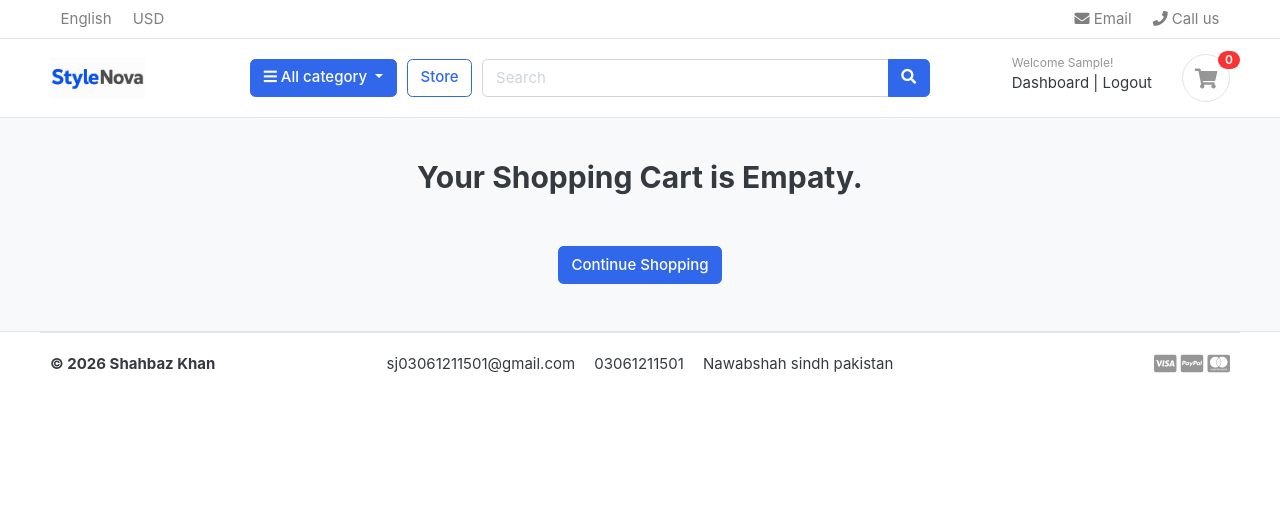
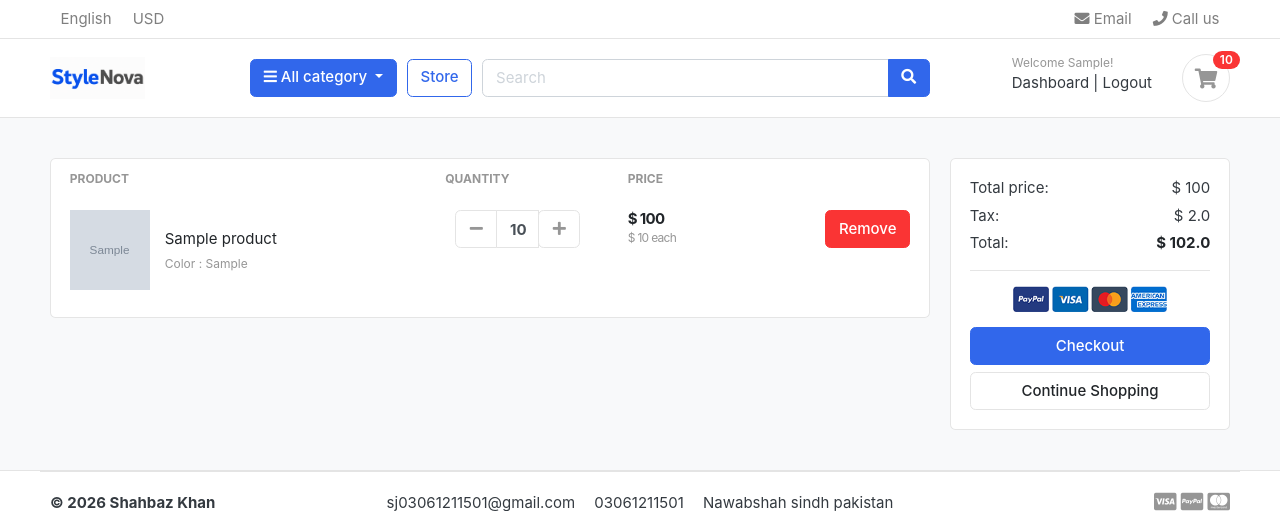
Before and after one commit to shahbazcodes786/StyleNova, a Django app: page /cart/ in a window 1280 px wide. Shown: the top 511 px of the page. Run offline with Django 4.2, Linux system fonts and the light colour scheme; a user stored in the database is signed in; tables that the repository leaves empty hold one stand-in row (values such as "Sample post"); grey boxes marked "Sample" are stand-in pictures; some libraries are stand-ins or nearby versions; some web fonts are replaced.

Commit message:
handle the cart and cartitems when a guset user is logged in

```diff
--- a/carts/context_processors.py
+++ b/carts/context_processors.py
@@ -9,7 +9,10 @@ def counter(request):
     else:
         try:
             cart = Cart.objects.filter(cart_id=_cart_id(request))
-            cart_items = CartItem.objects.all().filter(cart=cart[:1])
+            if request.user.is_authenticated:
+                cart_items = CartItem.objects.all().filter(user=request.user)
+            else:
+                cart_items = CartItem.objects.all().filter(cart=cart[:1])
             for cart_item in cart_items:
                 cart_count += cart_item.quantity
         except Cart.DoesNotExist:
--- a/carts/models.py
+++ b/carts/models.py
@@ -1,5 +1,6 @@
 from django.db import models
 from store.models import Product, Variation
+from accounts.models import Account
 
 # Create your models here.
 
@@ -12,9 +13,10 @@ class Cart(models.Model):
 
 
 class CartItem(models.Model):
+    user = models.ForeignKey(Account, on_delete=models.CASCADE, null=True)
     product = models.ForeignKey(Product, on_delete=models.CASCADE)
     variations = models.ManyToManyField(Variation, blank=True)
-    cart = models.ForeignKey(Cart, on_delete=models.CASCADE)
+    cart = models.ForeignKey(Cart, on_delete=models.CASCADE, null=True)
     quantity = models.IntegerField()
     is_active = models.BooleanField(default=True)
 
--- a/carts/views.py
+++ b/carts/views.py
@@ -2,6 +2,7 @@ from django.shortcuts import render,redirect, get_object_or_404
 from store.models import Product, Variation
 from carts.models import Cart, CartItem
 from django.core.exceptions import ObjectDoesNotExist
+from django.contrib.auth.decorators import login_required
 
 # Create your views here.
 
@@ -11,79 +12,144 @@ def _cart_id(request):
         cart = request.session.create()
     return cart
 
+
 def add_cart(request, product_id):
+    current_user = request.user
     product = Product.objects.get(id=product_id) # get the product
-    product_variation = []
-    if request.method == 'POST':
-        for item in request.POST:
-            key = item
-            value = request.POST[key]
+    #if user is authenticated
+    if current_user.is_authenticated:
+        product_variation = []
+        if request.method == 'POST':
+            for item in request.POST:
+                key = item
+                value = request.POST[key]
 
-            try:
-                variation = Variation.objects.get(product=product, variation_category__iexact=key, variation_value__iexact=value)
-                product_variation.append(variation)
-            except:
-                pass
+                try:
+                    variation = Variation.objects.get(product=product, variation_category__iexact=key, variation_value__iexact=value)
+                    product_variation.append(variation)
+                except:
+                    pass
 
-    try:
-        cart = Cart.objects.get(cart_id=_cart_id(request)) #get the cart using the cart_id present in the session
-    except Cart.DoesNotExist:
-        cart = Cart.objects.create(
-            cart_id = _cart_id(request)
-        )
-    cart.save()
-    is_cart_item_exists = CartItem.objects.filter(product=product, cart=cart).exists()
-    if is_cart_item_exists:
-        cart_item = CartItem.objects.filter(product=product, cart=cart)
-        #existing_variations -> datebase
-        #current variations -> product_variation
-        #item_id -> datebase
-        ex_var_list = []
-        id = []
-        for item in cart_item:
-            existing_variation = item.variations.all()
-            ex_var_list.append(list(existing_variation))
-            id.append(item.id)
+        is_cart_item_exists = CartItem.objects.filter(product=product, user=request.user).exists()
+        if is_cart_item_exists:
+            cart_item = CartItem.objects.filter(product=product, user=request.user)
+            #existing_variations -> datebase
+            #current variations -> product_variation
+            #item_id -> datebase
+            ex_var_list = []
+            id = []
+            for item in cart_item:
+                existing_variation = item.variations.all()
+                ex_var_list.append(list(existing_variation))
+                id.append(item.id)
 
-        print(ex_var_list)
+            print(ex_var_list)
 
-        if product_variation in ex_var_list:
-            #increase the cart item quantity
-            index = ex_var_list.index(product_variation)
-            item_id = id[index]
-            item = CartItem.objects.get(product=product, id=item_id)
-            item.quantity += 1
-            item.save()
+            if product_variation in ex_var_list:
+                #increase the cart item quantity
+                index = ex_var_list.index(product_variation)
+                item_id = id[index]
+                item = CartItem.objects.get(product=product, id=item_id)
+                item.quantity += 1
+                item.save()
 
 
+            else:
+                #create a new cart item
+                item = CartItem.objects.create(product=product, quantity=1, user=request.user)
+                if len(product_variation) > 0:
+                    item.variations.clear()
+                    item.variations.add(*product_variation)
+                # cart_item.quantity += 1 #cart_item.quantity += 1 = cart_item.quantity + 1
+                item.save()
         else:
-            #create a new cart item
-            item = CartItem.objects.create(product=product, quantity=1, cart=cart)
+            cart_item = CartItem.objects.create(
+                product = product,
+                quantity = 1,
+                user = request.user,
+
+            )
+
             if len(product_variation) > 0:
-                item.variations.clear()
-                item.variations.add(*product_variation)
-            # cart_item.quantity += 1 #cart_item.quantity += 1 = cart_item.quantity + 1
-            item.save()
+                cart_item.variations.clear()
+                cart_item.variations.add(*product_variation)
+            cart_item.save()
+        return redirect('cart')
+    #if user is not authenticated
     else:
-        cart_item = CartItem.objects.create(
-            product = product,
-            quantity = 1,
-            cart = cart,
+        product_variation = []
+        if request.method == 'POST':
+            for item in request.POST:
+                key = item
+                value = request.POST[key]
 
-        )
+                try:
+                    variation = Variation.objects.get(product=product, variation_category__iexact=key, variation_value__iexact=value)
+                    product_variation.append(variation)
+                except:
+                    pass
 
-        if len(product_variation) > 0:
-            cart_item.variations.clear()
-            cart_item.variations.add(*product_variation)
-        cart_item.save()
-    return redirect('cart')
+        try:
+            cart = Cart.objects.get(cart_id=_cart_id(request)) #get the cart using the cart_id present in the session
+        except Cart.DoesNotExist:
+            cart = Cart.objects.create(
+                cart_id = _cart_id(request)
+            )
+        cart.save()
+        is_cart_item_exists = CartItem.objects.filter(product=product, cart=cart).exists()
+        if is_cart_item_exists:
+            cart_item = CartItem.objects.filter(product=product, cart=cart)
+            #existing_variations -> datebase
+            #current variations -> product_variation
+            #item_id -> datebase
+            ex_var_list = []
+            id = []
+            for item in cart_item:
+                existing_variation = item.variations.all()
+                ex_var_list.append(list(existing_variation))
+                id.append(item.id)
+
+
+            if product_variation in ex_var_list:
+                #increase the cart item quantity
+                index = ex_var_list.index(product_variation)
+                item_id = id[index]
+                item = CartItem.objects.get(product=product, id=item_id)
+                item.quantity += 1
+                item.save()
+
+
+            else:
+                #create a new cart item
+                item = CartItem.objects.create(product=product, quantity=1, cart=cart)
+                if len(product_variation) > 0:
+                    item.variations.clear()
+                    item.variations.add(*product_variation)
+                # cart_item.quantity += 1 #cart_item.quantity += 1 = cart_item.quantity + 1
+                item.save()
+        else:
+            cart_item = CartItem.objects.create(
+                product = product,
+                quantity = 1,
+                cart = cart,
+
+            )
+
+            if len(product_variation) > 0:
+                cart_item.variations.clear()
+                cart_item.variations.add(*product_variation)
+            cart_item.save()
+        return redirect('cart')
 
 def remove_cart(request, product_id, cart_item_id):
-    cart = Cart.objects.get(cart_id=_cart_id(request))
     product = get_object_or_404(Product, id=product_id)
 
     try:
-        cart_item = CartItem.objects.get(product=product, cart=cart, id=cart_item_id)
+        if request.user.is_authenticated:
+            cart_item = CartItem.objects.get(product=product, user=request.user, id=cart_item_id)
+        else:
+            cart = Cart.objects.get(cart_id=_cart_id(request))
+            cart_item = CartItem.objects.get(product=product, cart=cart, id=cart_item_id)
         if cart_item.quantity > 1:
             cart_item.quantity -= 1
             cart_item.save()
@@ -96,9 +162,12 @@ def remove_cart(request, product_id, cart_item_id):
     return redirect('cart')
 
 def remove_cart_items(request, product_id, cart_item_id):
-    cart = Cart.objects.get(cart_id=_cart_id(request))
     product = get_object_or_404(Product, id=product_id)
-    cart_item = CartItem.objects.get(product=product, cart=cart, id=cart_item_id)
+    if request.user.is_authenticated:
+            cart_item = CartItem.objects.get(product=product, user=request.user, id=cart_item_id)
+    else:
+        cart = Cart.objects.get(cart_id=_cart_id(request))
+        cart_item = CartItem.objects.get(product=product, cart=cart, id=cart_item_id)
     cart_item.delete()
     return redirect('cart')
 
@@ -106,8 +175,11 @@ def cart(request, total=0, quantity=0, cart_item=None, cart_items=None):
     try:
         tax = 0
         grand_total = 0
-        cart = Cart.objects.get(cart_id=_cart_id(request))
-        cart_items = CartItem.objects.filter(cart=cart, is_active=True)
+        if request.user.is_authenticated:
+            cart_items = CartItem.objects.filter(user=request.user, is_active=True)
+        else:
+            cart = Cart.objects.get(cart_id=_cart_id(request))
+            cart_items = CartItem.objects.filter(cart=cart, is_active=True)
         for cart_item in cart_items:
             total += (cart_item.product.price * cart_item.quantity)
             quantity += cart_item.quantity
@@ -128,7 +200,7 @@ def cart(request, total=0, quantity=0, cart_item=None, cart_items=None):
     return render(request, 'store/cart.html', context)
 
 
-
+@login_required(login_url='login')
 def checkout(request, total=0, quantity=0, cart_item=None):
     try:
         tax = 0
```
Also changed, not shown: accounts/views.py (+40 -0 lines), templates/store/checkout.html (+5 -3 lines), carts/migrations/0003_cartitem_user_alter_cartitem_cart.py (added), 2 other files.
